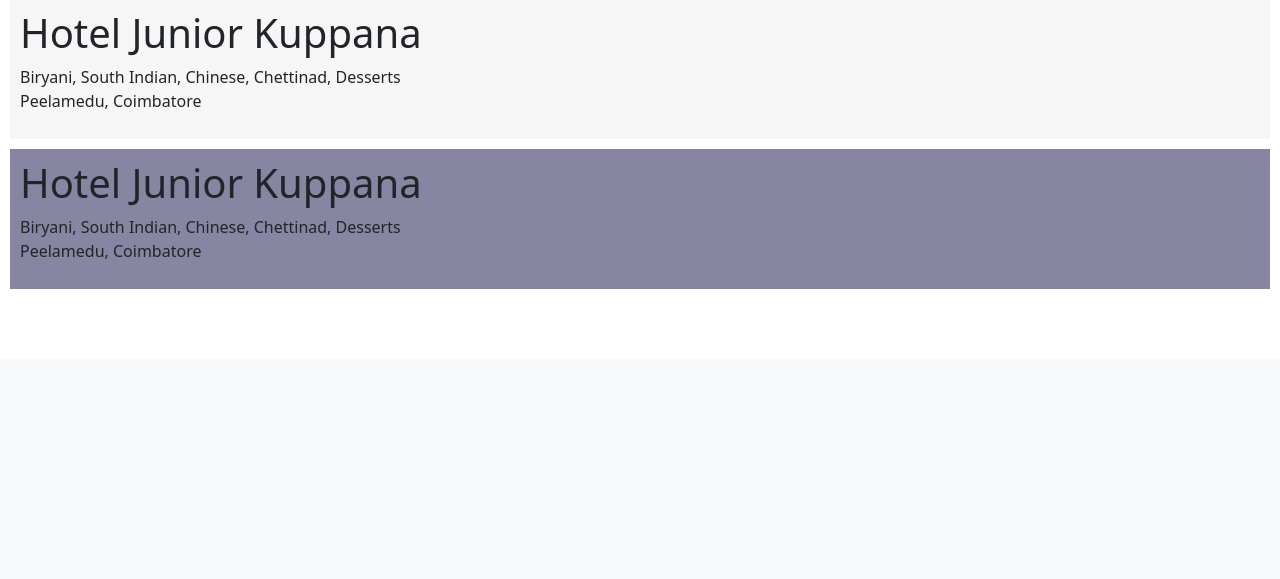
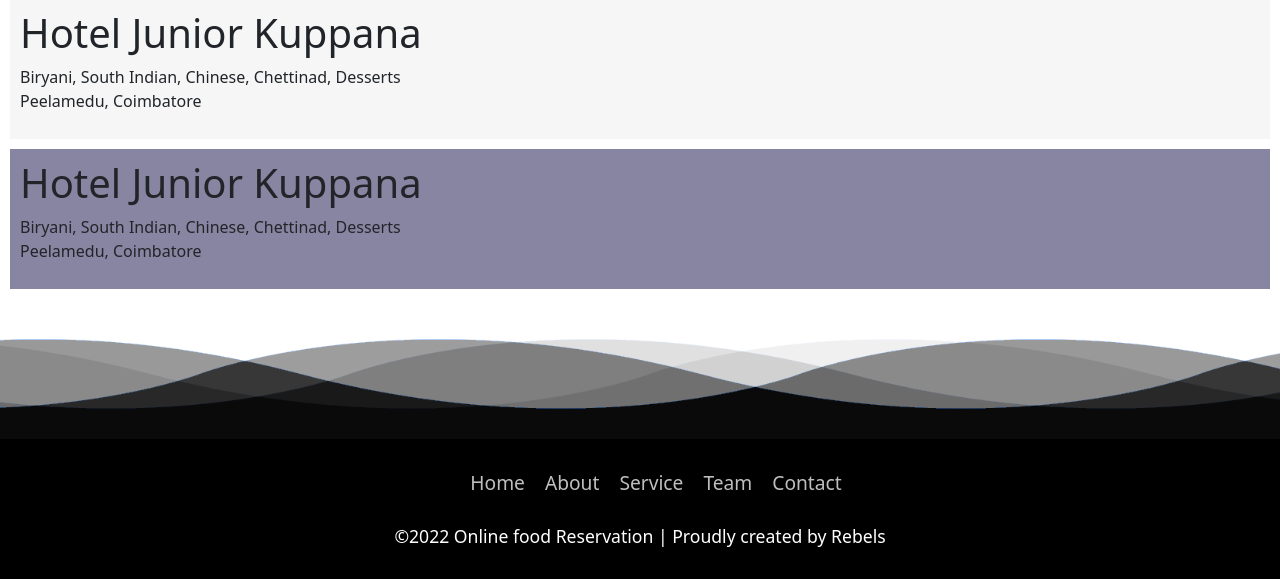
Before and after one commit to mukilan007/Placement_Integrated_App, a Flask app: template templates/homepage.html in a window 1280 px wide. Shown: the part 441-1020 px from the top of the page. Before the commit the page ends 730 px from the top, so only its background shows below. Run offline with Flask 2, Linux system fonts and the light colour scheme; the template is opened without the code that fills it, so the values that code supplies are empty; some libraries are stand-ins or nearby versions.

Commit message:
footer_wave

```diff
--- a/static/css/style.css
+++ b/static/css/style.css
@@ -107,5 +107,111 @@
 .fourth-hotel{
     background-color: #8785A2;
     padding: 10px;
-    margin: 10px 10px 10px 10px;
+    margin: 10px 10px 150px 10px;
 }
+
+footer
+{
+    position: relative;
+    width: 100%;
+    background: black;
+    min-height: 100px;
+    padding: 20px 50px;
+    display: flex;
+    justify-content: center;
+    align-items: center;
+    flex-direction: column;
+}
+footer .menu
+{
+    position: relative;
+    display: flex;
+    justify-content: center;
+    align-items: center;
+    margin: 10px 0;
+    flex-wrap: wrap;
+}
+footer .menu li
+{
+    list-style: none;
+}
+footer .menu li a
+{
+    font-size: 1.2em;
+    color: white;
+    margin: 0 10px;
+    display: inline-block;
+    transition: 0.5s;
+    text-decoration: none;
+    opacity: 0.75;
+}
+footer .menu li a:hover
+{
+    opacity: 1;
+    transform: translateY(-10px);
+}
+footer p
+{
+    color:white;
+    text-align: center;
+    margin-top: 15px;
+    margin-bottom: 10px;
+    font-size: 1.1em;
+}
+footer .wave
+{
+    position: absolute;
+    top: -100px;
+    left: 0;
+    width: 100%;
+    height: 100px;
+    background: url("image/wave.png");
+    background-size: 1000px 100px;
+}
+footer .wave#wave1
+{
+    z-index: 1000;
+    opacity: 0.2;
+    bottom: 0;
+    animation: animateWave 4s linear infinite;
+}
+footer .wave#wave2
+{
+    z-index: 999;
+    opacity: 0.6;
+    bottom: 10px;
+    animation: animateWave_02 4s linear infinite;
+}
+footer .wave#wave3
+{
+    z-index: 1000;
+    opacity: 0.4;
+    bottom: 15px;
+    animation: animateWave 3s linear infinite;
+}
+footer .wave#wave4
+{
+    z-index: 999;
+    opacity: 0.8;
+    bottom: 20px;
+    animation: animateWave_02 3s linear infinite;
+}
+@keyframes animateWave
+{
+    0%
+    {
+        background-position-x: 1000px;
+    }
+    100%
+    {
+        background-position-x: 0px;
+    }
+}
+@keyframes animateWave_02 {
+    0% {
+        background-position-x: 0px;
+    }
+    100% {
+        background-position-x: 1000px;
+    }
+}
--- a/templates/homepage.html
+++ b/templates/homepage.html
@@ -81,4 +81,24 @@
     </div>
 </div>
 
+<!--footer section-->
+<footer>
+    <div class="waves">
+        <div class="wave" id="wave1"></div>
+        <div class="wave" id="wave2"></div>
+        <div class="wave" id="wave3"></div>
+        <div class="wave" id="wave4"></div>
+    </div>
+    <ul class="menu">
+        <li><a href="#">Home</a></li>
+        <li><a href="#">About</a></li>
+        <li><a href="#">Service</a></li>
+        <li><a href="#">Team</a></li>
+        <li><a href="#">Contact</a></li>
+    </ul>
+    <p>©2022 Online food Reservation | Proudly created by Rebels</p>
+</footer>
+
+
+
 {%  endblock  %}
```
Also changed, not shown: static/css/image/wave.png (added).
